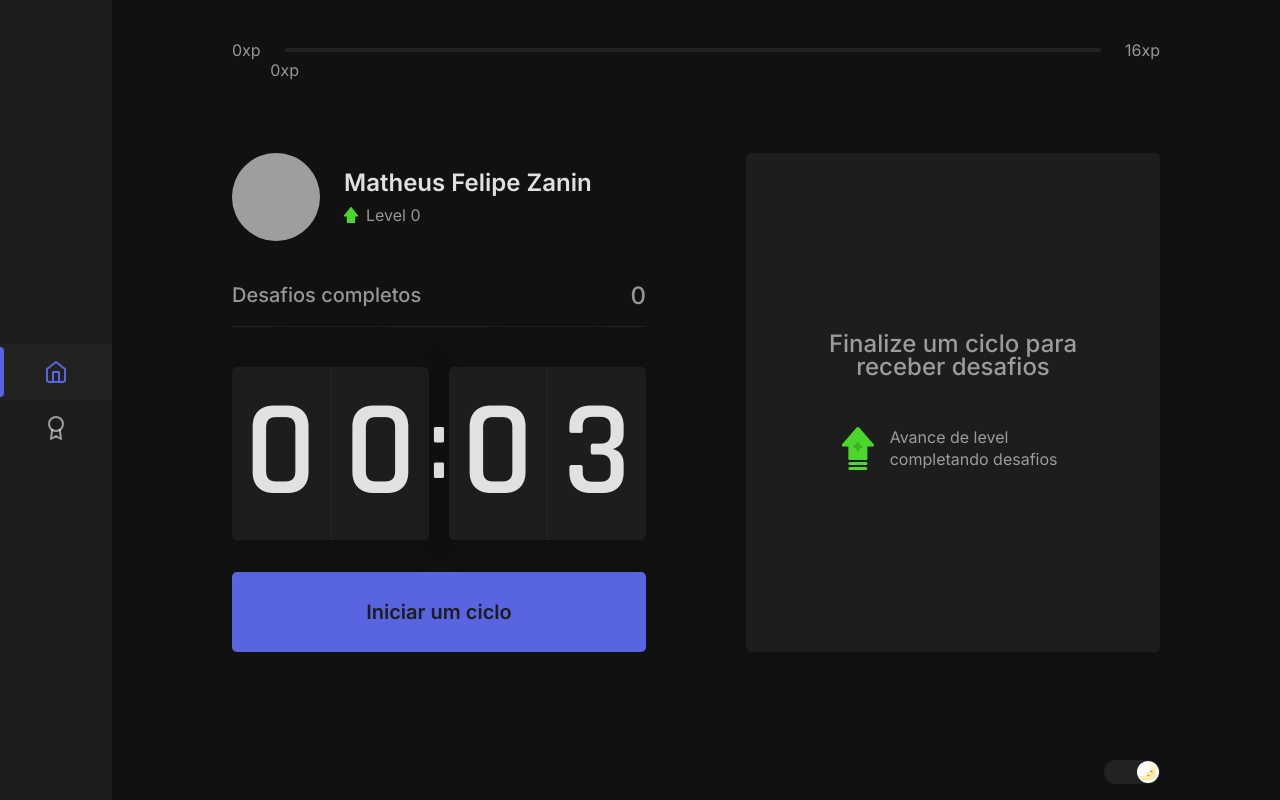
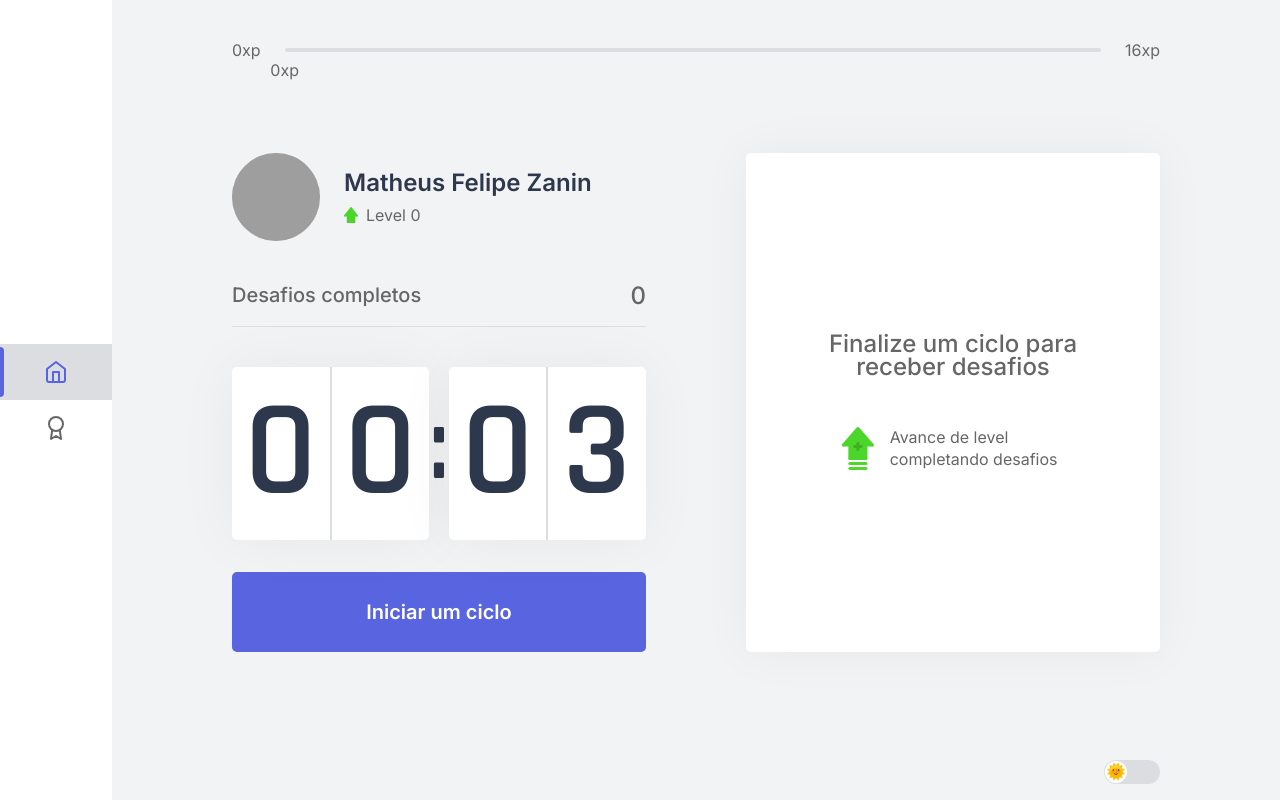
Before and after one commit to MattZ6/just-moveit, a Next.js app: page / in a window 1280 px wide. Built offline with nearby package versions, Linux system fonts and the light colour scheme; grey boxes are pictures that could not be loaded.

Commit message:
refactor: create layout components

```diff
--- a/src/contexts/ThemeContext.tsx
+++ b/src/contexts/ThemeContext.tsx
@@ -17,13 +17,13 @@ interface IThemeContextData {
 
 export const ThemeContext = createContext({} as IThemeContextData);
 
-const IS_DARK_THEME_KEY = 'IS_DARK_THEME';
+export const IS_DARK_THEME_KEY = 'IS_DARK_THEME';
 
 export const ThemeProvider: React.FC = ({ children }) => {
   const [isDark, setIsDark] = useState<boolean>();
 
   const theme = useMemo(() => {
-    return isDark ? light : dark;
+    return isDark ? dark : light;
   }, [isDark]);
 
   const toggleTheme = useCallback(() => {
@@ -31,13 +31,22 @@ export const ThemeProvider: React.FC = ({ children }) => {
   }, []);
 
   useEffect(() => {
-    if (isDark === undefined) {
-      setIsDark(!!Cookies.get(IS_DARK_THEME_KEY));
+    function saveThemeCookie() {
+      if (isDark === undefined) {
+        const data = Cookies.get(IS_DARK_THEME_KEY);
 
-      return;
+        if (!data) {
+          setIsDark(false);
+        } else {
+          setIsDark(data === 'true');
+        }
+
+      } else {
+        Cookies.set(IS_DARK_THEME_KEY, String(isDark));
+      }
     }
 
-    Cookies.set(IS_DARK_THEME_KEY, String(isDark));
+    saveThemeCookie();
   }, [isDark]);
 
   return (
--- a/src/layouts/Main.tsx
+++ b/src/layouts/Main.tsx
@@ -1,32 +1,15 @@
-import React, { useContext } from 'react';
-import Link from 'next/link'
-import { useRouter } from 'next/router'
-import Switch from 'react-switch';
-import { FiHome, FiAward } from 'react-icons/fi';
+import { ThemeProvider } from '../contexts/ThemeContext';
 
-import { ThemeContext } from '../contexts/ThemeContext';
+import SideBar from './components/SideBar';
+import Footer from './components/Footer';
 
-import { Container, SideBar, LinkButton, Content, Footer, SwitchIconContainer } from '../styles/layouts/Main';
+import { Container,  Content } from '../styles/layouts/Main';
 
 const Main: React.FC = ({ children }) => {
-  const router = useRouter();
-  const { toggleTheme, theme } = useContext(ThemeContext);
-
   return (
+    <ThemeProvider>
       <Container>
-      <SideBar>
-        <Link href="/">
-          <LinkButton isActive={router.route === '/'} tabIndex={0}>
-            <FiHome size={24} color={router.route === '/' ? theme.primaryColor : theme.text} />
-          </LinkButton>
-        </Link>
-
-        <Link href="/ranking">
-          <LinkButton isActive={router.route === '/ranking'} tabIndex={0}>
-            <FiAward size={24} color={router.route === '/ranking' ? theme.primaryColor : theme.text} />
-          </LinkButton>
-        </Link>
-      </SideBar>
+        <SideBar />
 
         <Content>
           <div>
@@ -34,22 +17,11 @@ const Main: React.FC = ({ children }) => {
               { children }
             </section>
 
-          <Footer>
-            <Switch
-              checked={theme.title === 'dark'}
-              onChange={toggleTheme}
-              onColor={theme.dividerColor}
-              offColor={theme.dividerColor}
-              checkedIcon={null}
-              uncheckedIcon={null}
-              height={24}
-              uncheckedHandleIcon={<SwitchIconContainer>🌞</SwitchIconContainer>}
-              checkedHandleIcon={<SwitchIconContainer>🌛</SwitchIconContainer>}
-              />
-          </Footer>
+            <Footer />
           </div>
         </Content>
       </Container>
+    </ThemeProvider>
   );
 }
 
--- /dev/null
+++ b/src/layouts/components/Footer.tsx
@@ -0,0 +1,28 @@
+import { useContext } from 'react';
+import Switch from 'react-switch';
+
+import { ThemeContext } from '../../contexts/ThemeContext';
+
+import { Container, SwitchIconContainer } from '../../styles/layouts/components/Footer';
+
+const Footer: React.FC = () => {
+  const { toggleTheme, theme } = useContext(ThemeContext);
+
+  return (
+    <Container>
+      <Switch
+        checked={theme.title === 'dark'}
+        onChange={toggleTheme}
+        onColor={theme.dividerColor}
+        offColor={theme.dividerColor}
+        checkedIcon={null}
+        uncheckedIcon={null}
+        height={24}
+        uncheckedHandleIcon={<SwitchIconContainer>🌞</SwitchIconContainer>}
+        checkedHandleIcon={<SwitchIconContainer>🌛</SwitchIconContainer>}
+        />
+    </Container>
+  );
+}
+
+export default Footer;
--- /dev/null
+++ b/src/layouts/components/SideBar.tsx
@@ -0,0 +1,31 @@
+import { useContext } from 'react';
+import Link from 'next/link';
+import { useRouter } from 'next/router'
+import { FiHome, FiAward } from 'react-icons/fi';
+
+import { ThemeContext } from '../../contexts/ThemeContext';
+
+import { Container, LinkButton } from '../../styles/layouts/components/SideBar';
+
+const SideBar: React.FC = () => {
+  const router = useRouter();
+  const { theme } = useContext(ThemeContext);
+
+  return (
+    <Container>
+      <Link href="/">
+        <LinkButton isActive={router.route === '/'} tabIndex={0}>
+          <FiHome size={24} color={router.route === '/' ? theme.primaryColor : theme.text} />
+        </LinkButton>
+      </Link>
+
+      <Link href="/ranking">
+        <LinkButton isActive={router.route === '/ranking'} tabIndex={0}>
+          <FiAward size={24} color={router.route === '/ranking' ? theme.primaryColor : theme.text} />
+        </LinkButton>
+      </Link>
+    </Container>
+  );
+}
+
+export default SideBar;
--- a/src/pages/_app.tsx
+++ b/src/pages/_app.tsx
@@ -1,14 +1,12 @@
-import { ThemeProvider } from '../contexts/ThemeContext';
+import type { AppProps } from 'next/app'
 
 import Main from '../layouts/Main';
 
-function App({ Component, pageProps }) {
+function App({ Component, pageProps }: AppProps) {
   return (
-    <ThemeProvider>
-      <Main>
-        <Component {...pageProps} />
-      </Main>
-    </ThemeProvider>
+    <Main>
+      <Component {...pageProps} />
+    </Main>
   );
 }
 
--- a/src/styles/layouts/Main.ts
+++ b/src/styles/layouts/Main.ts
@@ -1,62 +1,9 @@
-import styled, { css } from 'styled-components';
+import styled from 'styled-components';
 
 export const Container = styled.div`
   display: flex;
 
   height: 100vh;
-`;
-
-export const SideBar = styled.aside`
-  display: flex;
-  flex-direction: column;
-  align-items: center;
-  justify-content: center;
-  flex-shrink: 0;
-
-  width: 112px;
-  height: 100%;
-  background: ${({ theme }) => theme.white};
-`;
-
-interface ILinkButtonProps {
-  isActive: boolean;
-}
-
-export const LinkButton = styled.a<ILinkButtonProps>`
-  display: flex;
-  align-items: center;
-  justify-content: center;
-
-  cursor: pointer;
-
-  width: 100%;
-  height: 3.5rem;
-
-  position: relative;
-
-  transition: background-color 200ms ease-out;
-
-  &:focus,
-  &:hover {
-    background: ${({ theme }) => theme.dividerColor};
-  }
-
-  ${({ isActive }) => isActive && css`
-    background: ${({ theme }) => theme.dividerColor};
-
-    &:after {
-      content: "";
-      width: 4px;
-      height: 90%;
-      position: absolute;
-
-      left: 0;
-      border-top-right-radius: 5px;
-      border-bottom-right-radius: 5px;
-
-      background: ${({ theme }) => theme.primaryColor};
-    }
-  `}
 `;
 
 export const Content = styled.main`
@@ -78,17 +25,3 @@ export const Content = styled.main`
     }
   }
 `;
-
-export const Footer = styled.footer`
-  display: flex;
-  align-items: center;
-  justify-content: flex-end;
-
-  padding: 1rem 0;
-`;
-
-export const SwitchIconContainer = styled.div`
-  display: flex;
-  align-items: center;
-  justify-content: center;
-`;
--- /dev/null
+++ b/src/styles/layouts/components/Footer.ts
@@ -0,0 +1,15 @@
+import styled from 'styled-components';
+
+export const Container = styled.footer`
+  display: flex;
+  align-items: center;
+  justify-content: flex-end;
+
+  padding: 1rem 0;
+`;
+
+export const SwitchIconContainer = styled.div`
+  display: flex;
+  align-items: center;
+  justify-content: center;
+`;
--- /dev/null
+++ b/src/styles/layouts/components/SideBar.ts
@@ -0,0 +1,54 @@
+import styled, { css } from 'styled-components';
+
+export const Container = styled.aside`
+  display: flex;
+  flex-direction: column;
+  align-items: center;
+  justify-content: center;
+  flex-shrink: 0;
+
+  width: 112px;
+  height: 100%;
+  background: ${({ theme }) => theme.white};
+`;
+
+interface ILinkButtonProps {
+  isActive: boolean;
+}
+
+export const LinkButton = styled.a<ILinkButtonProps>`
+  display: flex;
+  align-items: center;
+  justify-content: center;
+
+  cursor: pointer;
+
+  width: 100%;
+  height: 3.5rem;
+
+  position: relative;
+
+  transition: background-color 200ms ease-out;
+
+  &:focus,
+  &:hover {
+    background: ${({ theme }) => theme.dividerColor};
+  }
+
+  ${({ isActive }) => isActive && css`
+    background: ${({ theme }) => theme.dividerColor};
+
+    &:after {
+      content: "";
+      width: 4px;
+      height: 90%;
+      position: absolute;
+
+      left: 0;
+      border-top-right-radius: 5px;
+      border-bottom-right-radius: 5px;
+
+      background: ${({ theme }) => theme.primaryColor};
+    }
+  `}
+`;
```
Lines whose indentation alone changed are shown as unchanged.
